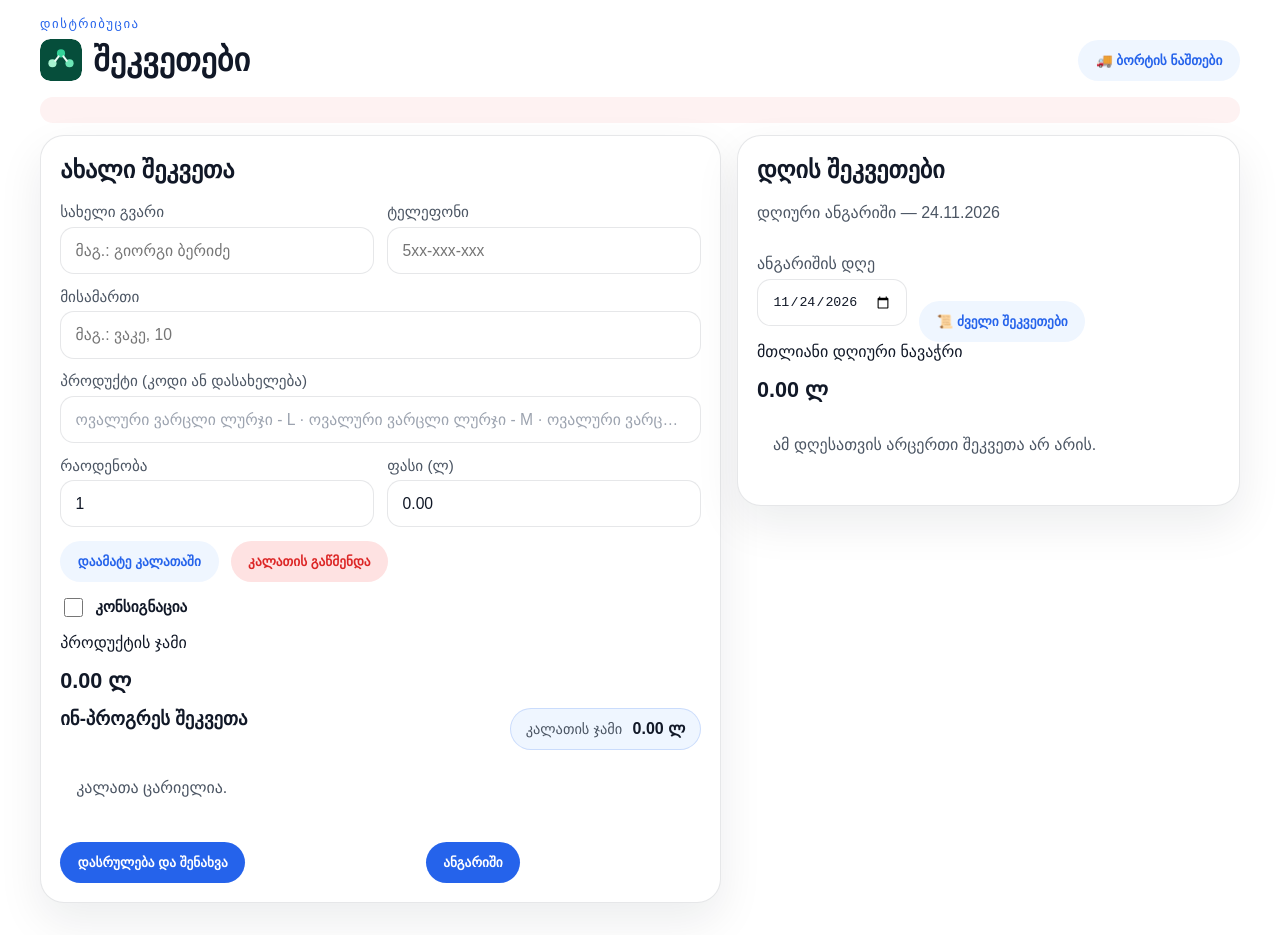
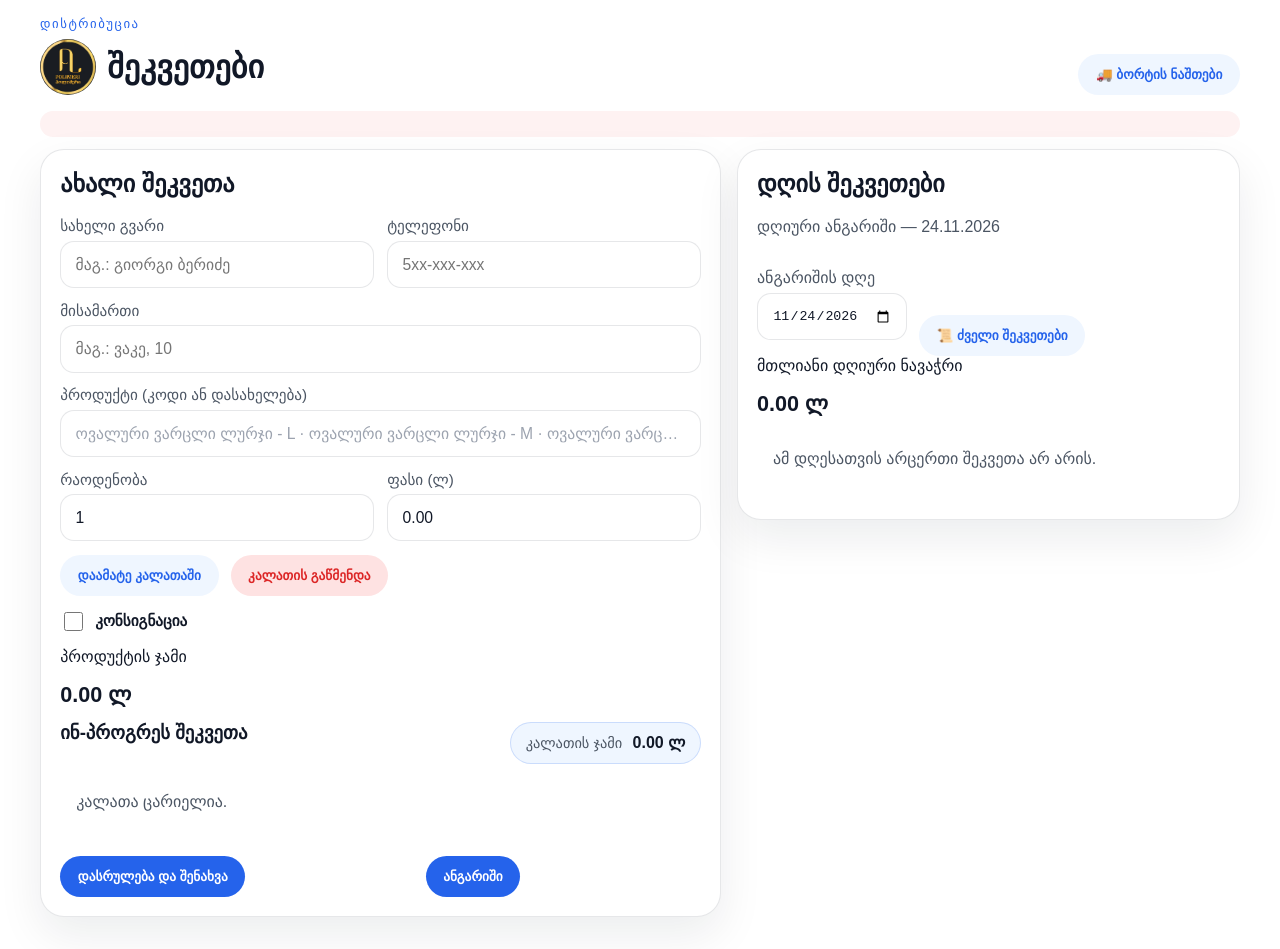
Before and after one commit to tg181185klo-png/distribucia-orders, a website: page index.html in a window 1280 px wide. Drawn offline with Linux system fonts and the light colour scheme; no server answers.

Commit message:
Show the Polimeri circle logo beside the orders title.
Co-authored-by: Cursor <cursoragent@cursor.com>

```diff
--- a/index.html
+++ b/index.html
@@ -4,7 +4,7 @@
     <meta charset="UTF-8" />
     <meta name="viewport" content="width=device-width, initial-scale=1.0" />
     <title>შეკვეთები</title>
-    <link rel="stylesheet" href="styles.css?v=20261124i" />
+    <link rel="stylesheet" href="styles.css?v=20261124j" />
   </head>
   <body>
     <div class="page-shell">
@@ -12,13 +12,7 @@
         <div>
           <p class="eyebrow">დისტრიბუცია</p>
           <div class="hero-heading">
-            <svg class="hero-logo" viewBox="0 0 32 32" aria-hidden="true">
-              <rect width="32" height="32" rx="8" fill="#064e3b"/>
-              <circle cx="9.5" cy="18.5" r="3.1" fill="#a7f3d0"/>
-              <circle cx="16" cy="11" r="3.1" fill="#34d399"/>
-              <circle cx="22.5" cy="18.5" r="3.1" fill="#6ee7b7"/>
-              <path d="M11.6 16.6 L14.2 13.2 M17.8 13.2 L20.4 16.6" stroke="#ecfdf5" stroke-width="1.5" stroke-linecap="round"/>
-            </svg>
+            <img class="hero-logo" src="logo.png" alt="პოლიმერი" />
             <h1>შეკვეთები</h1>
           </div>
         </div>
--- a/styles.css
+++ b/styles.css
@@ -77,11 +77,12 @@ body {
 }
 
 .hero-logo {
-  width: 42px;
-  height: 42px;
+  width: 56px;
+  height: 56px;
   flex: none;
   display: block;
-  border-radius: 10px;
+  border-radius: 50%;
+  object-fit: cover;
 }
 
 .hero-heading h1 {
```
Also changed, not shown: logo.png (added).
